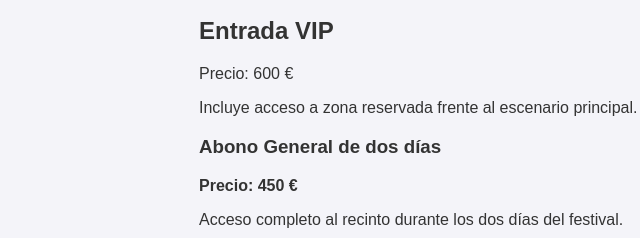
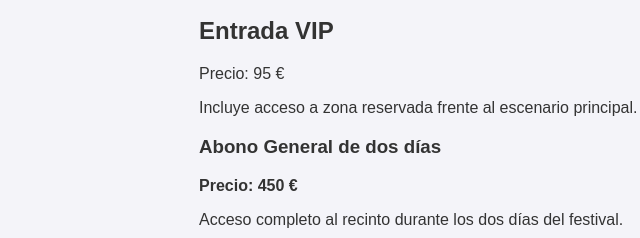
Before and after one commit to gonzalezprieto/festival-dam-2027, a plain HTML site: page entradas.html in a window 1280 px wide. Shown: the part 389-627 px from the top of the page, 41-681 px from the left. Drawn offline with Linux system fonts and the light colour scheme.

Commit message:
Revert "actualizo precio de entrada vip"
This reverts commit 1b24aa88ce434beebf39950f88ac08402ae61917.

```diff
--- a/entradas.html
+++ b/entradas.html
@@ -23,7 +23,7 @@
         </section>
         <section>
         <h2>Entrada VIP</h2>
-        <p>Precio: 600 €</p>
+        <p>Precio: 95 €</p>
         <p>Incluye acceso a zona reservada frente al escenario principal.</p>
 
         <h3>Abono General de dos días</h3>
```
